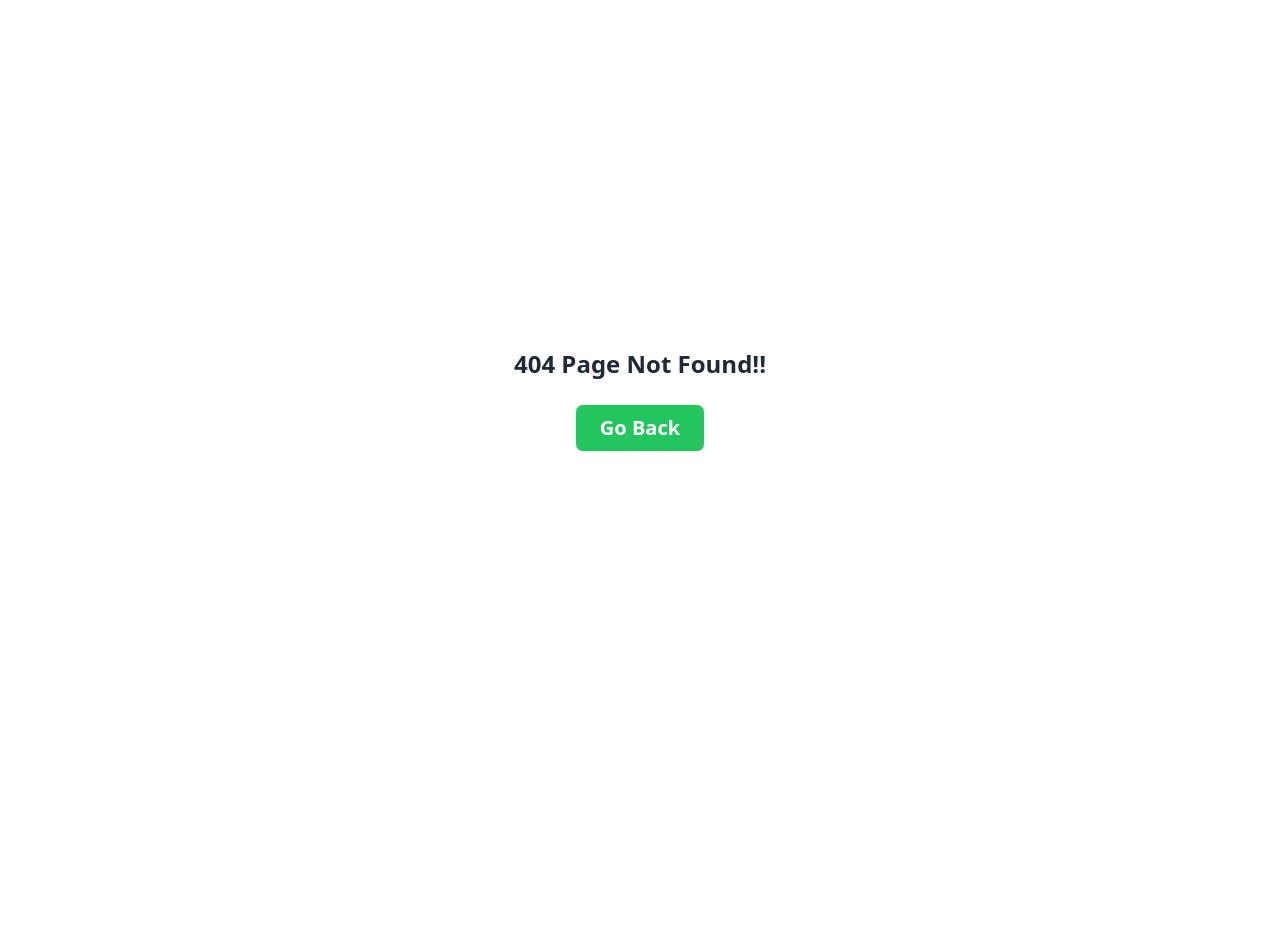
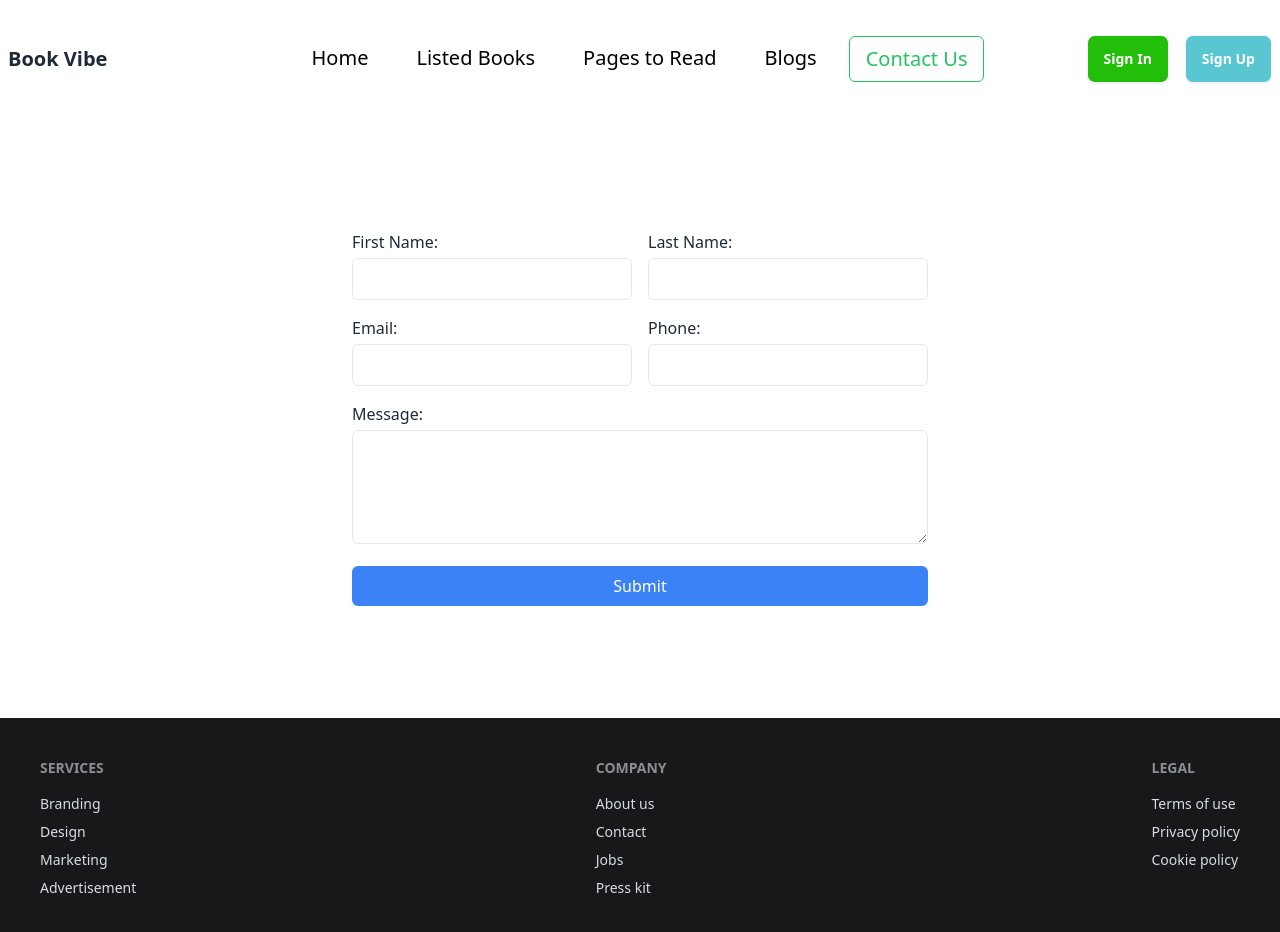
Before and after one commit to jakareya76/book-vibe, a React (Vite) app: page /contact in a window 1280 px wide. Before the commit this address had no page. Shown: the top 932 px of the page. Before the commit the page ends 800 px from the top, so only its background shows below. Built offline with nearby package versions, Linux system fonts and the light colour scheme.

Commit message:
add to more route blogs and contact

```diff
--- a/src/components/Navbar.jsx
+++ b/src/components/Navbar.jsx
@@ -9,11 +9,11 @@ const Navbar = () => {
             <div
               tabIndex={0}
               role="button"
-              className="btn btn-ghost mr-3 lg:hidden"
+              className="mr-3 btn btn-ghost lg:hidden"
             >
               <svg
                 xmlns="http://www.w3.org/2000/svg"
-                className="h-5 w-5"
+                className="w-5 h-5"
                 fill="none"
                 viewBox="0 0 24 24"
                 stroke="currentColor"
@@ -68,8 +68,8 @@ const Navbar = () => {
             Book Vibe
           </Link>
         </div>
-        <div className="navbar-center hidden lg:flex">
-          <ul className="menu menu-horizontal text-xl px-1 gap-4">
+        <div className="hidden navbar-center lg:flex">
+          <ul className="gap-4 px-1 text-xl menu menu-horizontal">
             <NavLink
               to="/"
               className={({ isActive }) =>
@@ -102,9 +102,31 @@ const Navbar = () => {
             >
               Pages to Read
             </NavLink>
+
+            <NavLink
+              to="/blogs"
+              className={({ isActive }) =>
+                isActive
+                  ? "bg-white py-2 px-4 rounded-md text-green-500 border border-green-500"
+                  : "text-black py-2 px-4 rounded-md"
+              }
+            >
+              Blogs
+            </NavLink>
+
+            <NavLink
+              to="/contact"
+              className={({ isActive }) =>
+                isActive
+                  ? "bg-white py-2 px-4 rounded-md text-green-500 border border-green-500"
+                  : "text-black py-2 px-4 rounded-md"
+              }
+            >
+              Contact Us
+            </NavLink>
           </ul>
         </div>
-        <div className="navbar-end gap-4">
+        <div className="gap-4 navbar-end">
           <a className="btn bg-[#23BE0A] text-white hover:bg-[#49a13c]">
             Sign In
           </a>
--- /dev/null
+++ b/src/pages/Blogs.jsx
@@ -0,0 +1,46 @@
+import { useState, useEffect } from "react";
+
+const Blogs = () => {
+  const [blogsData, setBlogsData] = useState([]);
+
+  useEffect(() => {
+    const getBlogsData = async () => {
+      const res = await fetch("/blogs.json");
+      const data = await res.json();
+
+      setBlogsData(data.blogs);
+    };
+
+    getBlogsData();
+  }, []);
+
+  return (
+    <section className="px-5">
+      <div className="p-10 my-8 bg-base-200 rounded-xl">
+        <h2 className="text-3xl font-bold text-center ">Blogs</h2>
+      </div>
+
+      <div className="flex items-center justify-center my-8">
+        <div className="grid grid-cols-1 gap-8 md:grid-cols-2 lg:grid-cols-3">
+          {blogsData.map((blog) => {
+            return (
+              <div className="p-5 bg-base-200 rounded-xl">
+                <h1 className="text-xl font-semibold">{blog.title}</h1>
+
+                <p className="my-3 text-xl font-bold">By : {blog.author}</p>
+
+                <p className="text-base ">{blog.content}</p>
+
+                <p className="mt-3 text-xl font-semibold">
+                  Published Date : {blog.published_date}
+                </p>
+              </div>
+            );
+          })}
+        </div>
+      </div>
+    </section>
+  );
+};
+
+export default Blogs;
--- /dev/null
+++ b/src/pages/Contact.jsx
@@ -0,0 +1,75 @@
+const Contact = () => {
+  return (
+    <div className="px-5 py-10 md:py-28">
+      <div className="max-w-xl mx-auto">
+        <form className="grid grid-cols-2 gap-4">
+          <div>
+            <label htmlFor="firstName" className="block mb-1">
+              First Name:
+            </label>
+            <input
+              type="text"
+              id="firstName"
+              name="firstName"
+              className="w-full px-3 py-2 border rounded-md"
+            />
+          </div>
+          <div>
+            <label htmlFor="lastName" className="block mb-1">
+              Last Name:
+            </label>
+            <input
+              type="text"
+              id="lastName"
+              name="lastName"
+              className="w-full px-3 py-2 border rounded-md"
+            />
+          </div>
+          <div>
+            <label htmlFor="email" className="block mb-1">
+              Email:
+            </label>
+            <input
+              type="email"
+              id="email"
+              name="email"
+              className="w-full px-3 py-2 border rounded-md"
+            />
+          </div>
+          <div>
+            <label htmlFor="phone" className="block mb-1">
+              Phone:
+            </label>
+            <input
+              type="tel"
+              id="phone"
+              name="phone"
+              className="w-full px-3 py-2 border rounded-md"
+            />
+          </div>
+          <div className="col-span-2">
+            <label htmlFor="message" className="block mb-1">
+              Message:
+            </label>
+            <textarea
+              id="message"
+              name="message"
+              rows="4"
+              className="w-full px-3 py-2 border rounded-md"
+            ></textarea>
+          </div>
+          <div className="col-span-2">
+            <button
+              type="submit"
+              className="w-full px-4 py-2 text-white bg-blue-500 rounded-md hover:bg-blue-600"
+            >
+              Submit
+            </button>
+          </div>
+        </form>
+      </div>
+    </div>
+  );
+};
+
+export default Contact;
```
Also changed, not shown: public/blogs.json (added, +40 -0 lines), src/main.jsx (+10 -0 lines).
